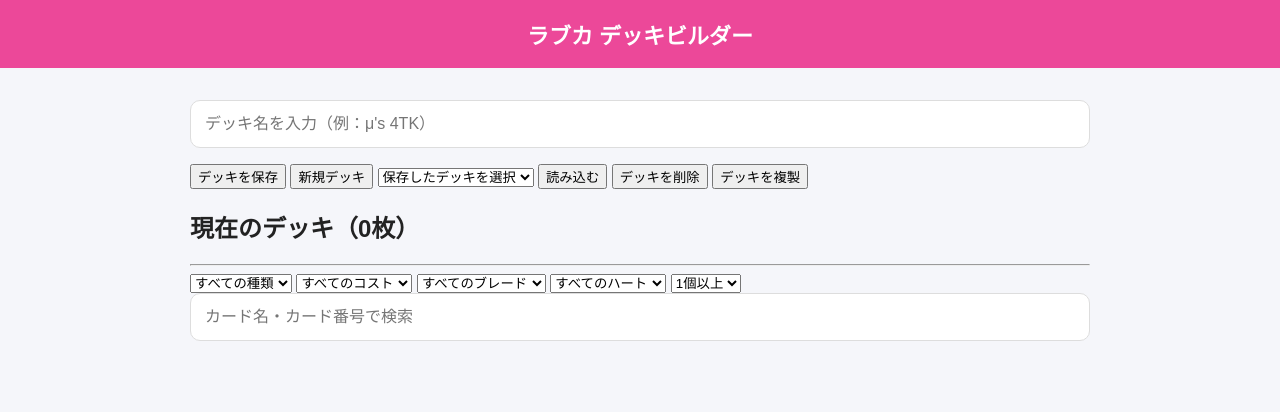
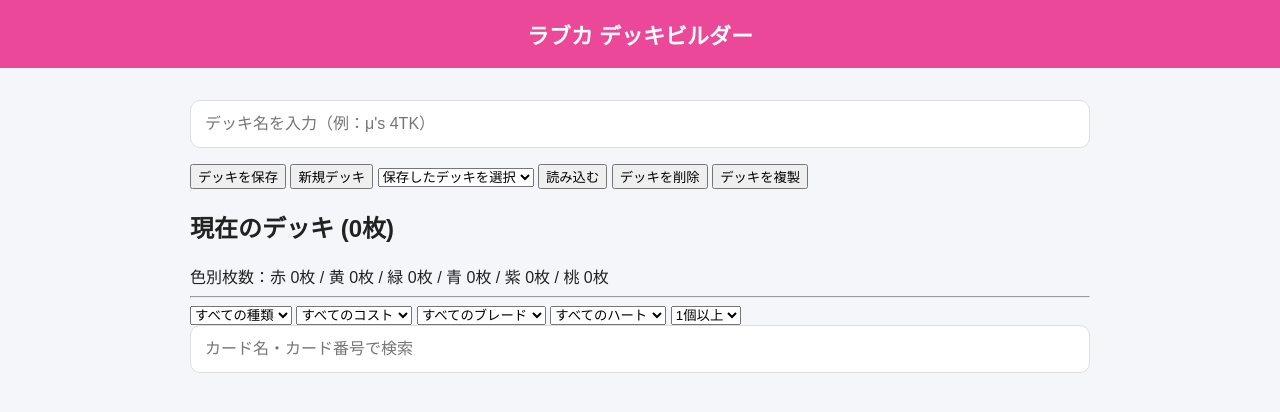
Before and after one commit to sakuratukuyomigames/loveca-deck-builder, a plain HTML site: page index.html in a window 1280 px wide. Drawn offline with Linux system fonts and the light colour scheme; no server answers.

Commit message:
index.html を更新

```diff
--- a/index.html
+++ b/index.html
@@ -202,13 +202,38 @@ deck.push(card);
 saveDeck();
 renderDeck();
 }
+function renderDeckStats() {
+  const colors = ["赤", "黄", "緑", "青", "紫", "桃"];
+  const counts = Object.fromEntries(
+    colors.map(color => [color, 0])
+  );
 
+  for (const card of deck) {
+    const color = card.colors?.raw || "";
+    if (color in counts) {
+      counts[color]++;
+    }
+  }
+
+  let stats = document.getElementById("deck-stats");
+
+  if (!stats) {
+    stats = document.createElement("div");
+    stats.id = "deck-stats";
+    document.getElementById("deck-list").before(stats);
+  }
+
+  stats.textContent =
+    "色別枚数：" +
+    colors.map(color => `${color} ${counts[color]}枚`).join(" / ");
+}
 function renderDeck() {
   const list = document.getElementById("deck-list");
   const title = document.querySelector("#deck-section h2");
 
-  title.textContent = `現在のデッキ（${deck.length}枚）`;
-  list.replaceChildren();
+  title.textContent = `現在のデッキ (${deck.length}枚)`;
+renderDeckStats();
+list.replaceChildren();
 
   const counts = new Map();
 
```
